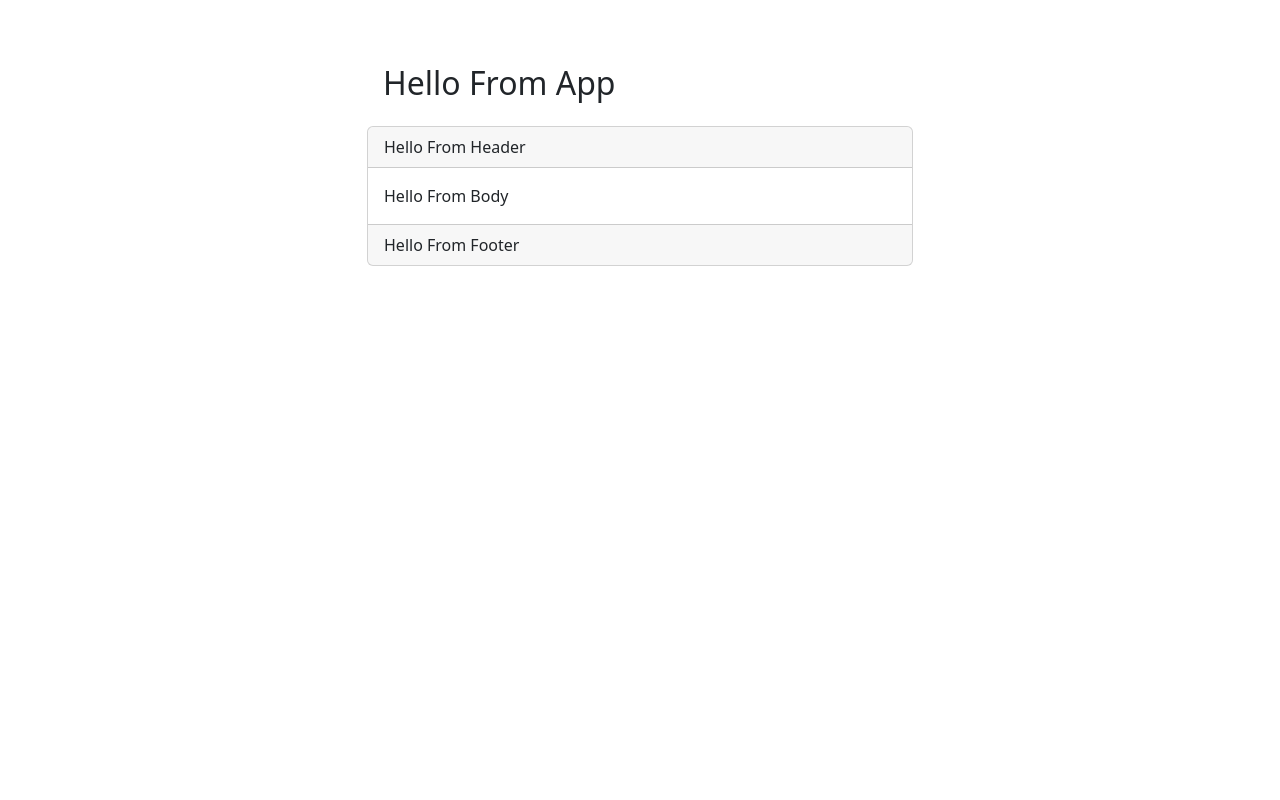
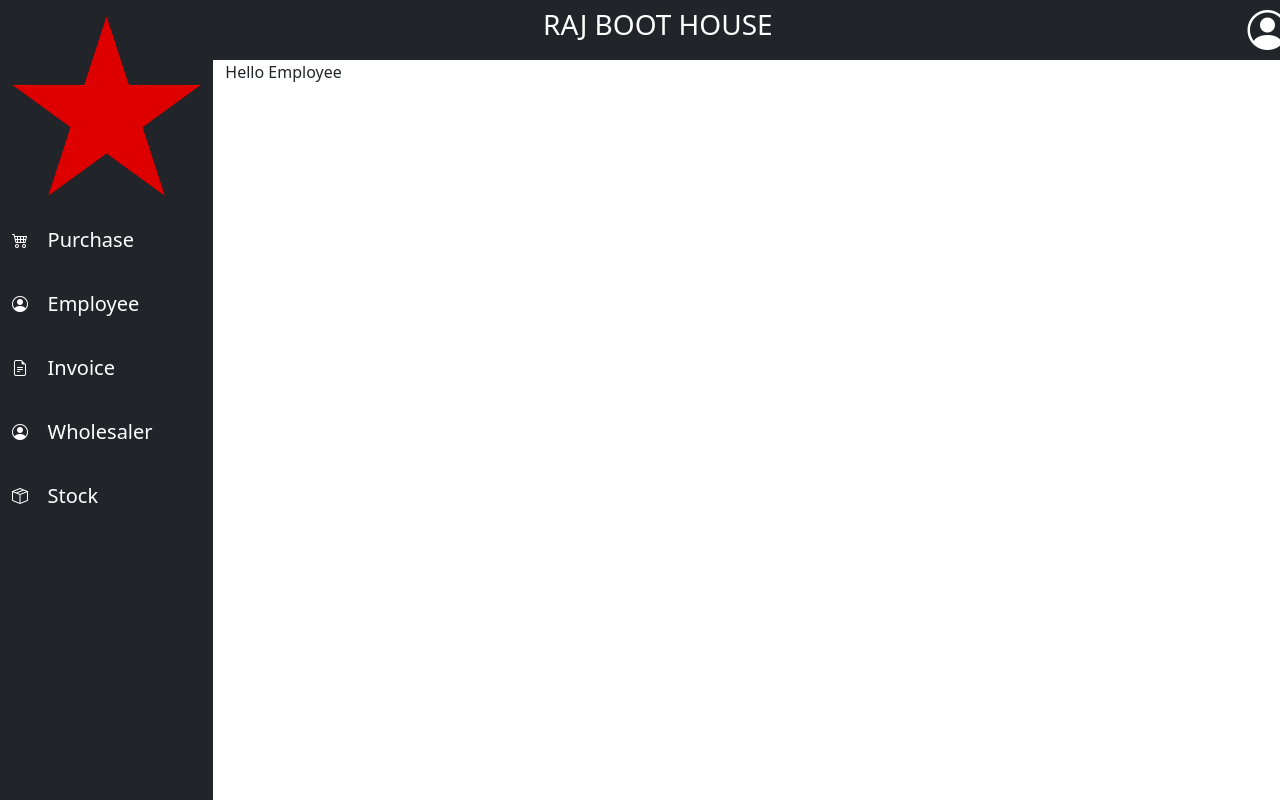
Before and after one commit to Mayan-007/erp-project, a React (Create React App) app in the folder frontend/app/: page /employee in a window 1280 px wide. Built offline with nearby package versions, Linux system fonts and the light colour scheme.

Commit message:
Sidebar & Navbar
All the routes are configured to the sidebar option and each component has its own js file

```diff
--- a/frontend/app/package.json
+++ b/frontend/app/package.json
@@ -7,8 +7,10 @@
     "@testing-library/react": "^13.3.0",
     "@testing-library/user-event": "^13.5.0",
     "bootstrap": "^5.2.0",
+    "bootstrap-icons": "^1.9.1",
     "react": "^18.2.0",
     "react-dom": "^18.2.0",
+    "react-router-dom": "^6.3.0",
     "react-scripts": "5.0.1",
     "web-vitals": "^2.1.4"
   },
--- a/frontend/app/src/App.js
+++ b/frontend/app/src/App.js
@@ -1,24 +1,56 @@
-import React from 'react';
+import React, { Component } from 'react';
+import { BrowserRouter, Routes, Route, Link } from "react-router-dom";
+import Purchase from './components/Purchase';
+import Employee from './components/Employee';
+import Invoice from './components/Invoice';
+import Wholesaler from './components/Wholesaler';
+import Stock from './components/Stock';
+import NavBar from './components/NavBar';
 
-export default function App() {
-	return (
-		<div className='container'>
-			<div className="row d-flex justify-content-center pt-5">
-				<div className="col-6">
-					<h2 className='p-3'>Hello From App</h2>
-					<div className="card">
-						<div className="card-header">
-							Hello From Header
+export default class App extends Component {
+	render() {
+		return (
+			<BrowserRouter>
+				<div className='container-fluid'>
+					<div className='row flex-nowrap'>
+						<div className='col-2 px-0 bg-dark'>
+							<NavBar />
 						</div>
-						<div className="card-body">
-							Hello From Body
-						</div>
-						<div className="card-footer">
-							Hello From Footer
+						<div className='col'>
+							<div className='row d-flex justify-content-between bg-dark text-white'>
+								<div className='col-10'>
+									<h3 className='pt-2 text-center text-uppercase'>Raj Boot House</h3>
+								</div>
+								<div className='col-2'>
+									<div className='row d-flex justify-content-end'>
+										<div className='col-3'>
+											<i class="bi bi-person-circle fs-1" type="button"
+                                                data-bs-toggle="dropdown" aria-expanded="false"></i>
+                                            <ul class="dropdown-menu">
+                                                <li>
+                                                    <Link class="dropdown-item" to="/">Logout</Link>
+                                                </li>
+                                            </ul>
+										</div>
+									</div>
+								</div>
+							</div>
+							<Routes>
+								{/* Route 1: Customer */}
+								<Route exact path="/purchase" element={<Purchase />} />
+								{/* Route 1: Employee */}
+								<Route exact path="/employee" element={<Employee />} />
+								{/* Route 1: Invoice */}
+								<Route exact path="/invoice" element={<Invoice />} />
+								{/* Route 1: Wholesaler */}
+								<Route exact path="/wholesaler" element={<Wholesaler />} />
+								{/* Route 1: Stock */}
+								<Route exact path="/stock" element={<Stock />} />
+							</Routes>
 						</div>
 					</div>
 				</div>
-			</div>
-		</div>
-	)
+			</BrowserRouter>
+		)
+	}
 }
--- /dev/null
+++ b/frontend/app/src/components/Employee.js
@@ -0,0 +1,11 @@
+import React, { Component } from 'react';
+
+export default class Employee extends Component {
+    render() {
+        return (
+            <div>
+                Hello Employee
+            </div>
+        )
+    }
+}
--- /dev/null
+++ b/frontend/app/src/components/Invoice.js
@@ -0,0 +1,11 @@
+import React, { Component } from 'react'
+
+export default class Invoice extends Component {
+    render() {
+        return (
+            <div>
+                Hello Invoice
+            </div>
+        )
+    }
+}
--- /dev/null
+++ b/frontend/app/src/components/NavBar.js
@@ -0,0 +1,88 @@
+import React, { Component } from 'react';
+import { Link } from 'react-router-dom';
+
+export default class NavBar extends Component {
+    render() {
+        return (
+            <div class="text-white min-vh-100">
+                <div className='container pt-3'>
+                    <img src="images/logo.png" className='w-100' />
+                </div>
+                <div className='container pt-3'>
+                    <div className='row'>
+                        <div className='col'>
+                            <Link to='/purchase' className='text-decoration-none text-white'>
+                                <div className='row py-3'>
+                                    <div className='col-2'>
+                                        <i className='bi bi-cart4'></i>
+                                    </div>
+                                    <div className='col'>
+                                        <h5>Purchase</h5>
+                                    </div>
+                                </div>
+                            </Link>
+                        </div>
+                    </div>
+                    <div className='row'>
+                        <div className='col'>
+                            <Link to='/employee' className='text-decoration-none text-white'>
+                                <div className='row py-3'>
+                                    <div className='col-2'>
+                                        <i className='bi bi-person-circle'></i>
+                                    </div>
+                                    <div className='col'>
+                                        <h5>Employee</h5>
+                                    </div>
+                                </div>
+                            </Link>
+                        </div>
+                    </div>
+                    <div className='row'>
+                        <div className='col'>
+                            <Link to='/invoice' className='text-decoration-none text-white'>
+                                <div className='row py-3'>
+
+                                    <div className='col-2'>
+                                        <i className='bi bi-file-earmark-text'></i>
+                                    </div>
+                                    <div className='col'>
+                                        <h5>Invoice</h5>
+                                    </div>
+                                </div>
+                            </Link>
+                        </div>
+                    </div>
+                    <div className='row'>
+                        <div className='col'>
+
+                            <Link to='/wholesaler' className='text-decoration-none text-white'>
+                                <div className='row py-3'>
+                                    <div className='col-2'>
+                                        <i className='bi bi-person-circle'></i>
+                                    </div>
+                                    <div className='col'>
+                                        <h5>Wholesaler</h5>
+                                    </div>
+                                </div>
+                            </Link>
+                        </div>
+                    </div>
+                    <div className='row'>
+                        <div className='col'>
+                            <Link to='/stock' className='text-decoration-none text-white'>
+                                <div className='row py-3'>
+                                    <div className='col-2'>
+                                        <i className='bi bi-box-seam'></i>
+                                    </div>
+                                    <div className='col'>
+                                        <h5>Stock</h5>
+                                    </div>
+                                </div>
+                            </Link>
+                        </div>
+                    </div>
+                </div>
+            </div>
+        )
+    }
+}
--- /dev/null
+++ b/frontend/app/src/components/Purchase.js
@@ -0,0 +1,11 @@
+import React, { Component } from 'react'
+
+export default class Purchase extends Component {
+    render() {
+        return (
+            <div>
+                Hello Purchase
+            </div>
+        )
+    }
+}
--- /dev/null
+++ b/frontend/app/src/components/Stock.js
@@ -0,0 +1,11 @@
+import React, { Component } from 'react'
+
+export default class Stock extends Component {
+    render() {
+        return (
+            <div>
+                Hello Stock
+            </div>
+        )
+    }
+}
--- /dev/null
+++ b/frontend/app/src/components/Wholesaler.js
@@ -0,0 +1,11 @@
+import React, { Component } from 'react'
+
+export default class Wholesaler extends Component {
+    render() {
+        return (
+            <div>
+                Hello Wholesaler
+            </div>
+        )
+    }
+}
--- a/frontend/app/src/index.js
+++ b/frontend/app/src/index.js
@@ -3,6 +3,7 @@ import ReactDOM from 'react-dom/client';
 import App from './App';
 import 'bootstrap/dist/css/bootstrap.min.css';
 import 'bootstrap/dist/js/bootstrap.bundle.min';
+import 'bootstrap-icons/font/bootstrap-icons.css';
 
 const root = ReactDOM.createRoot(document.getElementById('root'));
 root.render(<App />);
```
Also changed, not shown: frontend/app/public/images/logo.png (added), 1 other file (tests, documents, lock files or other folders).
